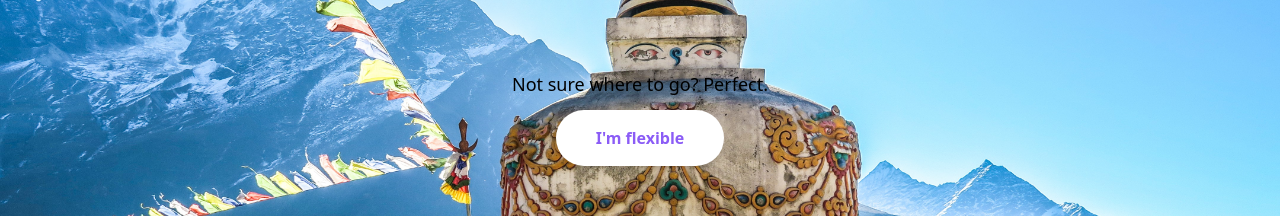
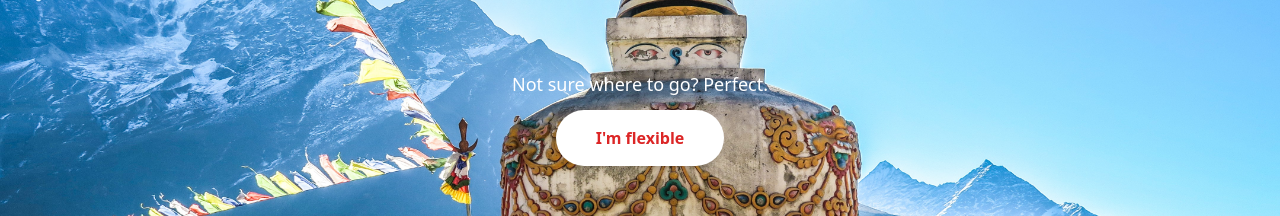
Before and after one commit to Syanty/airbnb-clone, a Nuxt app: page / in a window 1280 px wide. Shown: the part 226-442 px from the top of the page. Built offline with nearby package versions, Linux system fonts and the light colour scheme; no server answers; what tailwindcss-debug-screens would draw is missing.

Commit message:
auto inject env variables

```diff
--- a/components/Banner.vue
+++ b/components/Banner.vue
@@ -47,10 +47,10 @@
     </div>
     <img src="/banner.jpg" class="w-full h-full object-cover" />
     <div class="absolute top-1/2 w-full transform -translate-y-1/2 text-center">
-      <p class="text-sm sm:text-lg">Not sure where to go? Perfect.</p>
+      <p class="text-sm sm:text-lg text-white">Not sure where to go? Perfect.</p>
       <button
         class="
-          text-purple-500
+          text-red-600
           bg-white
           px-10
           py-4
--- a/components/Header.vue
+++ b/components/Header.vue
@@ -311,7 +311,7 @@ export default {
       /* hitting autocomplete api  */
       this.$axios
         .get(
-          `https://api.geoapify.com/v1/geocode/autocomplete?text=${this.searchInput}&lang=en&apiKey=${process.env.GEOAPIFY_KEY}`
+          `https://api.geoapify.com/v1/geocode/autocomplete?text=${this.searchInput}&lang=en&apiKey=${process.env.NUXT_ENV_GEOAPIFY_KEY}`
         )
         .then((res) => {
           this.autoCompleteResults = res.data.features
--- a/components/Map.vue
+++ b/components/Map.vue
@@ -33,7 +33,7 @@ export default {
     return {
       mapStyle: 'mapbox://styles/iamsanty/ckshgam0l7ufl17rzfjwjwooo',
       coordinates: [],
-      access_token: process.env.MAPBOX_KEY,
+      access_token: process.env.NUXT_ENV_MAPBOX_KEY,
       center: [],
       selectedLocation: {},
     }
--- a/nuxt.config.js
+++ b/nuxt.config.js
@@ -45,8 +45,8 @@ export default {
   ],
 
   env: {
-    GEOAPIFY_KEY:process.env.geoapify,
-    MAPBOX_KEY: process.env.mapbox
+    NUXT_ENV_GEOAPIFY_KEY:process.env.geoapify,
+    NUXT_ENV_MAPBOX_KEY: process.env.mapbox
   },
   // Axios module configuration: https://go.nuxtjs.dev/config-axios
   axios: {
--- a/pages/index.vue
+++ b/pages/index.vue
@@ -104,7 +104,7 @@ export default {
 
       this.exploreData = await this.$axios
         .get(
-          `https://api.geoapify.com/v2/places?categories=accommodation&filter=circle:${longitude},${latitude},5000&bias=proximity:${longitude},${latitude}&lang=en&limit=10&apiKey=${process.env.GEOAPIFY_KEY}`
+          `https://api.geoapify.com/v2/places?categories=accommodation&filter=circle:${longitude},${latitude},5000&bias=proximity:${longitude},${latitude}&lang=en&limit=10&apiKey=${process.env.NUXT_ENV_GEOAPIFY_KEY}`
         )
         .then((res) => {
           return res.data.features
--- a/pages/search.vue
+++ b/pages/search.vue
@@ -76,7 +76,7 @@ export default {
   async fetch() {
     this.searchResult = await this.$axios
       .get(
-        `https://api.geoapify.com/v2/places?categories=${this.categories}&filter=circle:${this.longitude},${this.latitude},${this.radius}&bias=proximity:${this.longitude},${this.latitude}&lang=en&limit=20&apiKey=${process.env.GEOAPIFY_KEY}`
+        `https://api.geoapify.com/v2/places?categories=${this.categories}&filter=circle:${this.longitude},${this.latitude},${this.radius}&bias=proximity:${this.longitude},${this.latitude}&lang=en&limit=20&apiKey=${process.env.NUXT_ENV_GEOAPIFY_KEY}`
       )
       .then((res) => {
         return res.data.features
```
